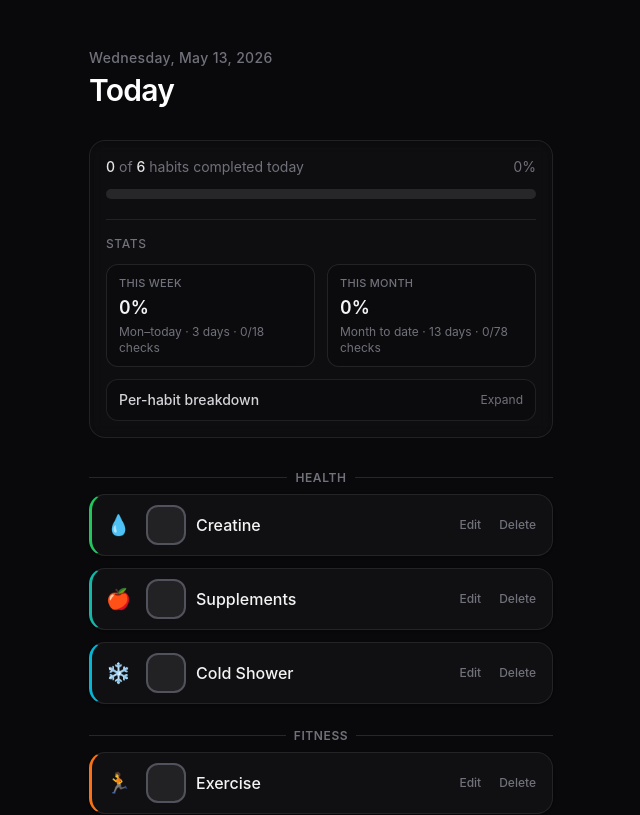
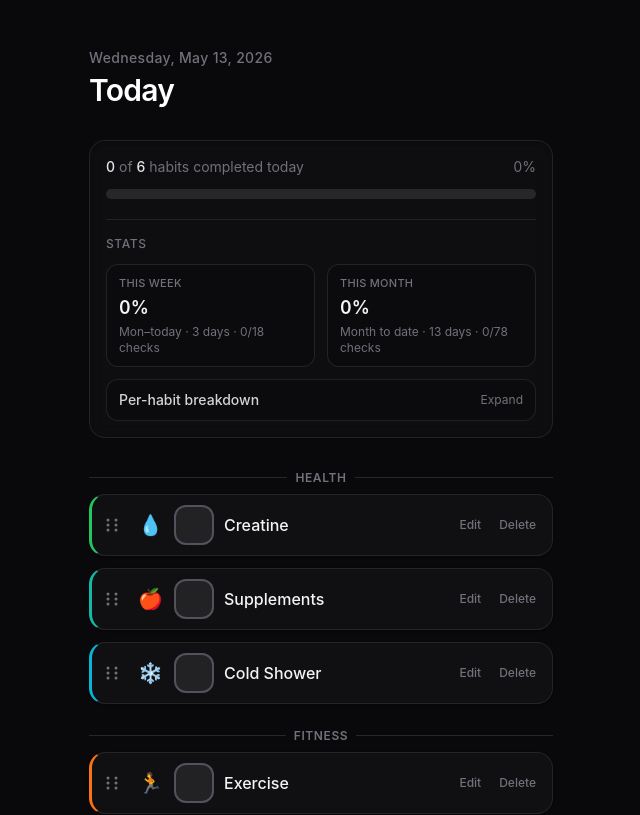
Before and after one commit to shaurya10n/habit-tracker, a React (Vite) app: page / in a window 1280 px wide. Shown: the top 815 px of the page, without its empty margins (319-959 px from the left). Built offline with nearby package versions, Linux system fonts and the light colour scheme.

Commit message:
drag to reorder

```diff
--- a/package.json
+++ b/package.json
@@ -18,6 +18,9 @@
     "vite": "^8.0.12"
   },
   "dependencies": {
+    "@dnd-kit/core": "^6.3.1",
+    "@dnd-kit/sortable": "^10.0.0",
+    "@dnd-kit/utilities": "^3.2.2",
     "react": "^19.2.6",
     "react-dom": "^19.2.6"
   }
--- a/src/App.tsx
+++ b/src/App.tsx
@@ -5,6 +5,23 @@ import {
   useRef,
   useState,
 } from 'react'
+import {
+  closestCenter,
+  DndContext,
+  KeyboardSensor,
+  PointerSensor,
+  useSensor,
+  useSensors,
+  type DragEndEvent,
+} from '@dnd-kit/core'
+import {
+  arrayMove,
+  SortableContext,
+  sortableKeyboardCoordinates,
+  useSortable,
+  verticalListSortingStrategy,
+} from '@dnd-kit/sortable'
+import { CSS } from '@dnd-kit/utilities'
 
 const STORAGE_KEY = 'habit-tracker-v1'
 const STREAK_MILESTONES = [7, 30, 100] as const
@@ -77,8 +94,11 @@ type Habit = {
   icon: string
 }
 
+/** category name → ordered habit ids within that category */
+type HabitOrderMap = Record<string, string[]>
+
 type Persisted = {
-  version: 3
+  version: 4
   habits: Habit[]
   /** YYYY-MM-DD → habitId → completed */
   completions: Record<string, Record<string, true>>
@@ -87,6 +107,7 @@ type Persisted = {
   milestoneSeen: Record<string, Record<string, true>>
   /** User-defined category labels (not in presets) */
   customCategories: string[]
+  habitOrderByCategory: HabitOrderMap
 }
 
 function formatYMD(d: Date): string {
@@ -209,6 +230,68 @@ function normalizeHabit(h: unknown, index: number): Habit | null {
   }
 }
 
+function mergeOrderWithHabits(
+  category: string,
+  habitsInCat: Habit[],
+  orderMap: HabitOrderMap,
+): Habit[] {
+  const ids = orderMap[category] ?? []
+  const byId = new Map(habitsInCat.map((h) => [h.id, h]))
+  const inCat = new Set(habitsInCat.map((h) => h.id))
+  const seen = new Set<string>()
+  const out: Habit[] = []
+  for (const id of ids) {
+    if (!inCat.has(id)) continue
+    const h = byId.get(id)
+    if (h) {
+      out.push(h)
+      seen.add(id)
+    }
+  }
+  for (const h of habitsInCat) {
+    if (!seen.has(h.id)) out.push(h)
+  }
+  return out
+}
+
+function sanitizeHabitOrderMap(
+  habits: Habit[],
+  orderMap: HabitOrderMap,
+): HabitOrderMap {
+  const byCat = new Map<string, Habit[]>()
+  for (const h of habits) {
+    const c = h.category?.trim() || 'Other'
+    if (!byCat.has(c)) byCat.set(c, [])
+    byCat.get(c)!.push(h)
+  }
+  const out: HabitOrderMap = {}
+  for (const [cat, list] of byCat) {
+    const known = new Set(list.map((h) => h.id))
+    const prev = orderMap[cat] ?? []
+    const next: string[] = []
+    const used = new Set<string>()
+    for (const id of prev) {
+      if (known.has(id) && !used.has(id)) {
+        next.push(id)
+        used.add(id)
+      }
+    }
+    for (const h of list) {
+      if (!used.has(h.id)) next.push(h.id)
+    }
+    out[cat] = next
+  }
+  return out
+}
+
+function findCategoryForHabitId(
+  habits: Habit[],
+  habitId: string,
+): string | null {
+  const h = habits.find((x) => x.id === habitId)
+  return h ? (h.category?.trim() || 'Other') : null
+}
+
 function mergeCustomCategories(
   stored: string[] | undefined,
   habits: Habit[],
@@ -272,12 +355,13 @@ function backfillStreakFields(
 
 function loadPersisted(): Persisted {
   const empty = (): Persisted => ({
-    version: 3,
+    version: 4,
     habits: defaultHabits(),
     completions: {},
     bestStreakByHabitId: {},
     milestoneSeen: {},
     customCategories: [],
+    habitOrderByCategory: {},
   })
 
   try {
@@ -307,7 +391,7 @@ function loadPersisted(): Persisted {
     let bestStreakByHabitId: Record<string, number> = {}
     let milestoneSeen: Record<string, Record<string, true>> = {}
 
-    if (ver !== 3) {
+    if (ver !== 4) {
       const bf = backfillStreakFields(normalizedHabits, completions)
       bestStreakByHabitId = bf.bestStreakByHabitId
       milestoneSeen = bf.milestoneSeen
@@ -347,13 +431,34 @@ function loadPersisted(): Persisted {
       : undefined
     const customCategories = mergeCustomCategories(storedCustom, normalizedHabits)
 
+    let habitOrderByCategory: HabitOrderMap = {}
+    if (
+      ver === 4 &&
+      rec.habitOrderByCategory &&
+      typeof rec.habitOrderByCategory === 'object'
+    ) {
+      for (const [k, v] of Object.entries(
+        rec.habitOrderByCategory as Record<string, unknown>,
+      )) {
+        if (typeof k !== 'string' || !Array.isArray(v)) continue
+        habitOrderByCategory[k] = v.filter(
+          (x): x is string => typeof x === 'string',
+        )
+      }
+    }
+    habitOrderByCategory = sanitizeHabitOrderMap(
+      normalizedHabits,
+      habitOrderByCategory,
+    )
+
     return {
-      version: 3,
+      version: 4,
       habits: normalizedHabits,
       completions,
       bestStreakByHabitId,
       milestoneSeen,
       customCategories,
+      habitOrderByCategory,
     }
   } catch {
     return empty()
@@ -398,6 +503,7 @@ type AppData = {
   bestStreakByHabitId: Record<string, number>
   milestoneSeen: Record<string, Record<string, true>>
   customCategories: string[]
+  habitOrderByCategory: HabitOrderMap
 }
 
 type ToastItem = { id: string; title: string; body: string }
@@ -409,6 +515,170 @@ type HabitDraft = {
   icon: string
 }
 
+type SortableHabitRowProps = {
+  habit: Habit
+  today: string
+  completions: Persisted['completions']
+  habitRates: Record<string, { week: RateResult; month: RateResult }>
+  bestStreakByHabitId: Record<string, number>
+  onToggle: (id: string) => void
+  onDelete: (id: string, name: string) => void
+  onEdit: (id: string) => void
+}
+
+function SortableHabitRow({
+  habit,
+  today,
+  completions,
+  habitRates,
+  bestStreakByHabitId,
+  onToggle,
+  onDelete,
+  onEdit,
+}: SortableHabitRowProps) {
+  const {
+    attributes,
+    listeners,
+    setNodeRef,
+    transform,
+    transition,
+    isDragging,
+  } = useSortable({ id: habit.id })
+
+  const style = {
+    transform: CSS.Transform.toString(transform),
+    transition,
+    zIndex: isDragging ? 1 : undefined,
+  }
+
+  const done = isCompleted(completions, habit.id, today)
+  const streak = habitStreak(completions, habit.id)
+  const best = bestStreakByHabitId[habit.id] ?? 0
+  const showStreakRow = streak > 0 || best > 0
+  const hr = habitRates[habit.id]
+
+  return (
+    <li
+      ref={setNodeRef}
+      style={{
+        ...style,
+        borderLeft: `3px solid ${habit.color}`,
+        opacity: isDragging ? 0.92 : undefined,
+      }}
+      title={formatRateTooltip(hr.week, hr.month)}
+      className="group flex items-stretch gap-1 rounded-2xl border border-y border-r border-zinc-800/90 bg-zinc-900/50 py-2 pl-1 pr-2 shadow-sm transition-colors hover:border-zinc-700/90"
+    >
+      <button
+        type="button"
+        className="flex w-8 shrink-0 cursor-grab touch-none items-center justify-center rounded-lg text-zinc-500 hover:bg-zinc-800 hover:text-zinc-300 active:cursor-grabbing"
+        aria-label={`Reorder ${habit.name}`}
+        {...attributes}
+        {...listeners}
+      >
+        <svg
+          className="h-5 w-5"
+          viewBox="0 0 20 20"
+          fill="currentColor"
+          aria-hidden
+        >
+          <circle cx="6" cy="5" r="1.5" />
+          <circle cx="14" cy="5" r="1.5" />
+          <circle cx="6" cy="10" r="1.5" />
+          <circle cx="14" cy="10" r="1.5" />
+          <circle cx="6" cy="15" r="1.5" />
+          <circle cx="14" cy="15" r="1.5" />
+        </svg>
+      </button>
+      <span
+        className="flex w-9 shrink-0 select-none items-center justify-center text-xl leading-none"
+        aria-hidden
+      >
+        {habit.icon}
+      </span>
+      <label className="flex min-w-0 flex-1 cursor-pointer items-center gap-2">
+        <span className="relative flex h-11 w-11 shrink-0 items-center justify-center">
+          <input
+            type="checkbox"
+            checked={done}
+            onChange={() => onToggle(habit.id)}
+            className="peer absolute h-full w-full cursor-pointer opacity-0"
+          />
+          <span
+            className={[
+              'flex h-10 w-10 items-center justify-center rounded-xl border-2 transition-all duration-300 ease-out',
+              done
+                ? 'scale-100 shadow-[0_0_0_4px_rgba(255,255,255,0.06)]'
+                : 'border-zinc-600 bg-zinc-800/80 peer-hover:border-zinc-500 peer-active:scale-95',
+            ].join(' ')}
+            style={
+              done
+                ? {
+                    borderColor: habit.color,
+                    backgroundColor: `${habit.color}22`,
+                  }
+                : undefined
+            }
+            aria-hidden
+          >
+            <svg
+              viewBox="0 0 24 24"
+              className={[
+                'h-5 w-5 transition-all duration-300 ease-out',
+                done ? 'scale-100 opacity-100' : 'scale-50 opacity-0',
+              ].join(' ')}
+              style={done ? { color: habit.color } : undefined}
+              fill="none"
+              stroke="currentColor"
+              strokeWidth="2.5"
+              strokeLinecap="round"
+              strokeLinejoin="round"
+            >
+              <path d="M5 13l4 4L19 7" />
+            </svg>
+          </span>
+        </span>
+        <span className="min-w-0 flex-1">
+          <span
+            className={[
+              'block truncate text-base font-medium transition-colors duration-200',
+              done
+                ? 'text-zinc-400 line-through decoration-zinc-600'
+                : 'text-zinc-100',
+            ].join(' ')}
+          >
+            {habit.name}
+          </span>
+          {showStreakRow && (
+            <span className="mt-0.5 block text-xs text-amber-400/95">
+              🔥 {streak}
+              {best > 0 ? (
+                <span className="text-zinc-500"> (best: {best})</span>
+              ) : null}
+            </span>
+          )}
+        </span>
+      </label>
+      <div className="flex shrink-0 flex-col justify-center gap-0.5 self-stretch sm:flex-row sm:items-center">
+        <button
+          type="button"
+          onClick={() => onEdit(habit.id)}
+          className="rounded-lg px-2 py-1.5 text-xs font-medium text-zinc-500 transition-colors hover:bg-zinc-800 hover:text-zinc-300"
+        >
+          Edit
+        </button>
+        <button
+          type="button"
+          onClick={() => onDelete(habit.id, habit.name)}
+          className="rounded-lg px-2 py-1.5 text-xs font-medium text-zinc-500 transition-colors hover:bg-zinc-800 hover:text-zinc-300"
+          aria-label={`Delete ${habit.name}`}
+        >
+          Delete
+        </button>
+      </div>
+    </li>
+  )
+}
+
 export default function App() {
   const [data, setData] = useState<AppData>(() => {
     const p = loadPersisted()
@@ -418,10 +688,17 @@ export default function App() {
       bestStreakByHabitId: p.bestStreakByHabitId,
       milestoneSeen: p.milestoneSeen,
       customCategories: p.customCategories,
+      habitOrderByCategory: p.habitOrderByCategory,
     }
   })
-  const { habits, completions, bestStreakByHabitId, milestoneSeen, customCategories } =
-    data
+  const {
+    habits,
+    completions,
+    bestStreakByHabitId,
+    milestoneSeen,
+    customCategories,
+    habitOrderByCategory,
+  } = data
   const [habitModal, setHabitModal] = useState<
     null | { mode: 'add' } | { mode: 'edit'; id: string }
   >(null)
@@ -441,14 +718,22 @@ export default function App() {
 
   useEffect(() => {
     savePersisted({
-      version: 3,
+      version: 4,
       habits,
       completions,
       bestStreakByHabitId,
       milestoneSeen,
       customCategories,
+      habitOrderByCategory,
     })
-  }, [habits, completions, bestStreakByHabitId, milestoneSeen, customCategories])
+  }, [
+    habits,
+    completions,
+    bestStreakByHabitId,
+    milestoneSeen,
+    customCategories,
+    habitOrderByCategory,
+  ])
 
   useEffect(() => {
     if (!habitModal) return
@@ -602,9 +887,13 @@ export default function App() {
     ordered.push(...rest)
     return ordered.map((category) => ({
       category,
-      habits: map.get(category)!,
+      habits: mergeOrderWithHabits(
+        category,
+        map.get(category)!,
+        habitOrderByCategory,
+      ),
     }))
-  }, [habits])
+  }, [habits, habitOrderByCategory])
 
   const total = habits.length
   const allDone = total > 0 && completedToday === total
@@ -653,21 +942,31 @@ export default function App() {
       }
 
       if (modal.mode === 'add') {
+        const nextHabits = [
+          ...s.habits,
+          { id: crypto.randomUUID(), name, category, color, icon },
+        ]
         return {
           ...s,
           customCategories: nextCustom,
-          habits: [
-            ...s.habits,
-            { id: crypto.randomUUID(), name, category, color, icon },
-          ],
+          habits: nextHabits,
+          habitOrderByCategory: sanitizeHabitOrderMap(
+            nextHabits,
+            s.habitOrderByCategory,
+          ),
         }
       }
       const id = modal.id
+      const nextHabits = s.habits.map((h) =>
+        h.id === id ? { ...h, name, category, color, icon } : h,
+      )
       return {
         ...s,
         customCategories: nextCustom,
-        habits: s.habits.map((h) =>
-          h.id === id ? { ...h, name, category, color, icon } : h,
+        habits: nextHabits,
+        habitOrderByCategory: sanitizeHabitOrderMap(
+          nextHabits,
+          s.habitOrderByCategory,
         ),
       }
     })
@@ -720,12 +1019,57 @@ export default function App() {
       for (const k of milestoneToastDedupeRef.current) {
         if (k.startsWith(`${id}-`)) milestoneToastDedupeRef.current.delete(k)
       }
+      const nextHabits = s.habits.filter((h) => h.id !== id)
       return {
-        habits: s.habits.filter((h) => h.id !== id),
+        habits: nextHabits,
         completions: nextCompletions,
         bestStreakByHabitId: nextBest,
         milestoneSeen: nextSeen,
         customCategories: s.customCategories,
+        habitOrderByCategory: sanitizeHabitOrderMap(
+          nextHabits,
+          s.habitOrderByCategory,
+        ),
+      }
+    })
+  }, [])
+
+  const sensors = useSensors(
+    useSensor(PointerSensor, {
+      activationConstraint: { distance: 8 },
+    }),
+    useSensor(KeyboardSensor, {
+      coordinateGetter: sortableKeyboardCoordinates,
+    }),
+  )
+
+  const onHabitDragEnd = useCallback((event: DragEndEvent) => {
+    const { active, over } = event
+    if (!over || active.id === over.id) return
+    const activeId = String(active.id)
+    const overId = String(over.id)
+    setData((s) => {
+      const catA = findCategoryForHabitId(s.habits, activeId)
+      const catO = findCategoryForHabitId(s.habits, overId)
+      if (!catA || catA !== catO) return s
+      const inCat = s.habits.filter(
+        (h) => (h.category?.trim() || 'Other') === catA,
+      )
+      const ordered = mergeOrderWithHabits(
+        catA,
+        inCat,
+        s.habitOrderByCategory,
+      ).map((h) => h.id)
+      const oldIndex = ordered.indexOf(activeId)
+      const newIndex = ordered.indexOf(overId)
+      if (oldIndex < 0 || newIndex < 0) return s
+      const nextIds = arrayMove(ordered, oldIndex, newIndex)
+      return {
+        ...s,
+        habitOrderByCategory: {
+          ...s.habitOrderByCategory,
+          [catA]: nextIds,
+        },
       }
     })
   }, [])
@@ -921,6 +1265,11 @@ export default function App() {
           </div>
         )}
 
+        <DndContext
+          sensors={sensors}
+          collisionDetection={closestCenter}
+          onDragEnd={onHabitDragEnd}
+        >
           <div className="flex flex-1 flex-col gap-6">
             {habits.length === 0 ? (
               <p className="text-center text-sm text-zinc-500">
@@ -930,125 +1279,41 @@ export default function App() {
               habitsByCategory.map(({ category, habits: catHabits }) => (
                 <section key={category}>
                   <h2 className="mb-2 flex items-center gap-2 text-xs font-semibold uppercase tracking-wider text-zinc-500">
-                  <span className="h-px min-w-[1rem] flex-1 bg-zinc-800" aria-hidden />
+                    <span
+                      className="h-px min-w-[1rem] flex-1 bg-zinc-800"
+                      aria-hidden
+                    />
                     <span className="shrink-0">{category}</span>
-                  <span className="h-px min-w-[1rem] flex-1 bg-zinc-800" aria-hidden />
+                    <span
+                      className="h-px min-w-[1rem] flex-1 bg-zinc-800"
+                      aria-hidden
+                    />
                   </h2>
+                  <SortableContext
+                    items={catHabits.map((h) => h.id)}
+                    strategy={verticalListSortingStrategy}
+                  >
                     <ul className="flex flex-col gap-3">
-                  {catHabits.map((habit) => {
-                    const done = isCompleted(completions, habit.id, today)
-                    const streak = habitStreak(completions, habit.id)
-                    const best = bestStreakByHabitId[habit.id] ?? 0
-                    const showStreakRow = streak > 0 || best > 0
-                    const hr = habitRates[habit.id]
-                    return (
-                      <li
+                      {catHabits.map((habit) => (
+                        <SortableHabitRow
                           key={habit.id}
-                        title={formatRateTooltip(hr.week, hr.month)}
-                        style={{ borderLeft: `3px solid ${habit.color}` }}
-                        className="group flex items-stretch gap-2 rounded-2xl border border-y border-r border-zinc-800/90 bg-zinc-900/50 py-2 pl-2 pr-2 shadow-sm transition-colors hover:border-zinc-700/90"
-                      >
-                      <span
-                        className="flex w-9 shrink-0 select-none items-center justify-center text-xl leading-none"
-                        aria-hidden
-                      >
-                        {habit.icon}
-                      </span>
-                      <label className="flex min-w-0 flex-1 cursor-pointer items-center gap-2">
-                        <span className="relative flex h-11 w-11 shrink-0 items-center justify-center">
-                          <input
-                            type="checkbox"
-                            checked={done}
-                            onChange={() => toggle(habit.id)}
-                            className="peer absolute h-full w-full cursor-pointer opacity-0"
+                          habit={habit}
+                          today={today}
+                          completions={completions}
+                          habitRates={habitRates}
+                          bestStreakByHabitId={bestStreakByHabitId}
+                          onToggle={toggle}
+                          onDelete={deleteHabit}
+                          onEdit={(id) => setHabitModal({ mode: 'edit', id })}
                         />
-                          <span
-                            className={[
-                              'flex h-10 w-10 items-center justify-center rounded-xl border-2 transition-all duration-300 ease-out',
-                              done
-                                ? 'scale-100 shadow-[0_0_0_4px_rgba(255,255,255,0.06)]'
-                                : 'border-zinc-600 bg-zinc-800/80 peer-hover:border-zinc-500 peer-active:scale-95',
-                            ].join(' ')}
-                            style={
-                              done
-                                ? {
-                                    borderColor: habit.color,
-                                    backgroundColor: `${habit.color}22`,
-                                  }
-                                : undefined
-                            }
-                            aria-hidden
-                          >
-                            <svg
-                              viewBox="0 0 24 24"
-                              className={[
-                                'h-5 w-5 transition-all duration-300 ease-out',
-                                done
-                                  ? 'scale-100 opacity-100'
-                                  : 'scale-50 opacity-0',
-                              ].join(' ')}
-                              style={done ? { color: habit.color } : undefined}
-                              fill="none"
-                              stroke="currentColor"
-                              strokeWidth="2.5"
-                              strokeLinecap="round"
-                              strokeLinejoin="round"
-                            >
-                              <path d="M5 13l4 4L19 7" />
-                            </svg>
-                          </span>
-                        </span>
-                        <span className="min-w-0 flex-1">
-                          <span
-                            className={[
-                              'block truncate text-base font-medium transition-colors duration-200',
-                              done
-                                ? 'text-zinc-400 line-through decoration-zinc-600'
-                                : 'text-zinc-100',
-                            ].join(' ')}
-                          >
-                            {habit.name}
-                          </span>
-                          {showStreakRow && (
-                            <span className="mt-0.5 block text-xs text-amber-400/95">
-                              🔥 {streak}
-                              {best > 0 ? (
-                                <span className="text-zinc-500">
-                                  {' '}
-                                  (best: {best})
-                                </span>
-                              ) : null}
-                            </span>
-                          )}
-                        </span>
-                      </label>
-                      <div className="flex shrink-0 flex-col justify-center gap-0.5 self-stretch sm:flex-row sm:items-center">
-                        <button
-                          type="button"
-                          onClick={() =>
-                            setHabitModal({ mode: 'edit', id: habit.id })
-                          }
-                          className="rounded-lg px-2 py-1.5 text-xs font-medium text-zinc-500 transition-colors hover:bg-zinc-800 hover:text-zinc-300"
-                        >
-                          Edit
-                        </button>
-                        <button
-                          type="button"
-                          onClick={() => deleteHabit(habit.id, habit.name)}
-                          className="rounded-lg px-2 py-1.5 text-xs font-medium text-zinc-500 transition-colors hover:bg-zinc-800 hover:text-zinc-300"
-                          aria-label={`Delete ${habit.name}`}
-                        >
-                          Delete
-                        </button>
-                      </div>
-                    </li>
-                  )
-                })}
+                      ))}
                     </ul>
+                  </SortableContext>
                 </section>
               ))
             )}
           </div>
+        </DndContext>
 
         <section className="mt-8 border-t border-zinc-800/80 pt-6">
           <button
```
Also changed, not shown: 1 other file (tests, documents, lock files or other folders). Lines whose indentation alone changed are shown as unchanged.
